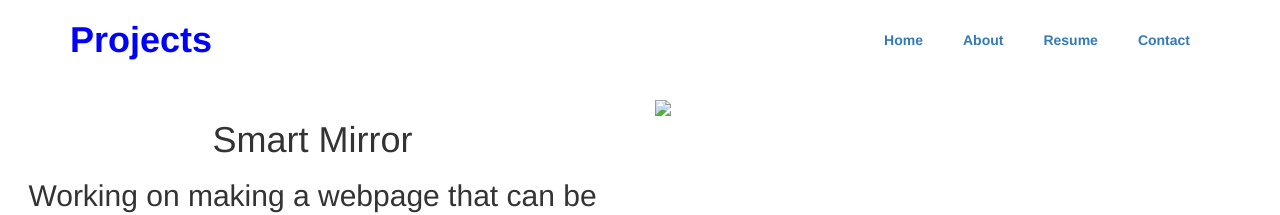
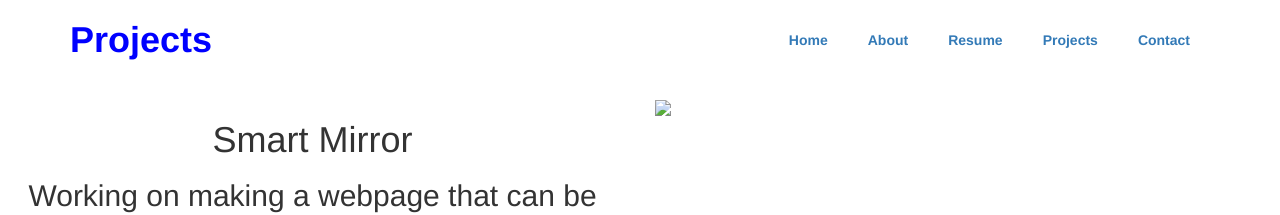
Before and after one commit to qbauer82/qbauer82.github.io, a Jekyll site: the page projects.html, which Jekyll copies as it is, in a window 1280 px wide. Shown: the top 215 px of the page. Built offline with Jekyll 4.4.1, drawn with Linux system fonts in a browser that asks for light colours.

Commit message:
Update projects.html

```diff
--- a/projects.html
+++ b/projects.html
@@ -8,9 +8,10 @@
     <div class="row">
       <h1 class="col-sm-8">Projects</h1>
       <nav class="col-sm-4">
-        <p><a href="index.html">Home</a></p>
-        <p><a href="aboutme.html">About</a></p>
+        <p><a href="https://qbauer82.github.io/">Home</a></p>
+        <p><a href="about.html">About</a></p>
         <p><a href="resume.html">Resume</a></p>
+        <p><a href="projects.html">Projects</a></p>
         <p><a href="contact.html">Contact</a></p>
       </nav>
     </div>
```
